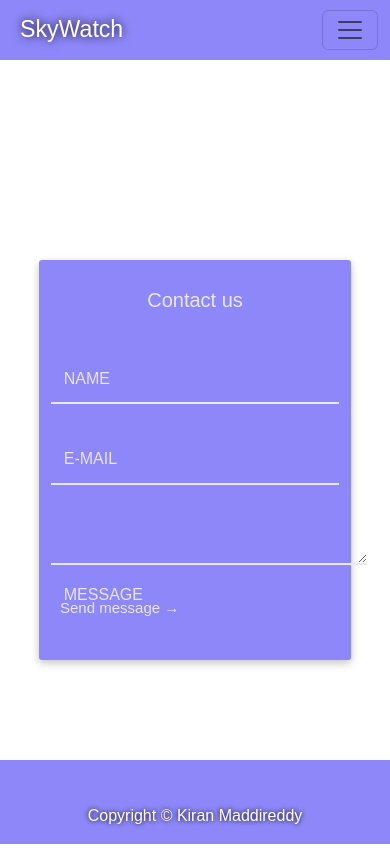
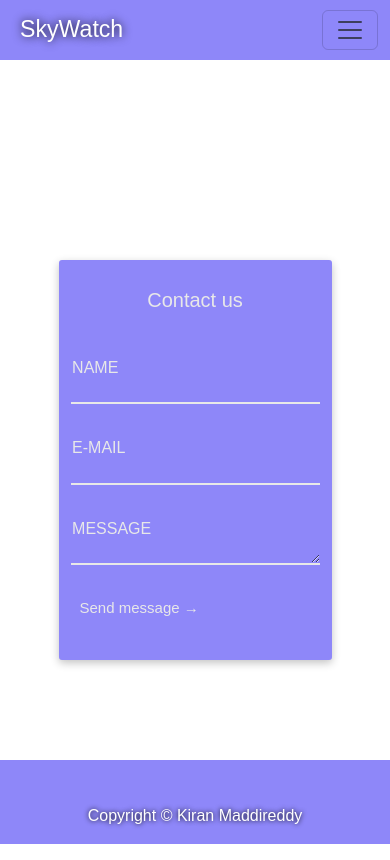
Before and after one commit to Kiran7112/Weather-App, a plain HTML site: page contact.html in a window 390 px wide. Drawn offline with nearby package versions, Linux system fonts and the light colour scheme.

Commit message:
form-update

```diff
--- a/contact.css
+++ b/contact.css
@@ -164,7 +164,7 @@ p{
 }
 @media (max-width:768px) {
   .container {
-    width: 80vw !important;
+    width: 70vw !important;
 
     height: 400px;
   margin:  200px 0;
@@ -174,9 +174,20 @@ p{
     background: linear-gradient(to right, #8E87F9;white);
     box-shadow: rgba(0, 0, 0, 0.24) 0px 3px 8px;
   }
-  .input, textarea {
-    margin: 1em 0 1em 0;
-    width: inherit;
-    position: relative;
+  .input,
+  textarea {
+    width: 100%;
   }
+  .input label {
+    font-size: 100%;
+    position: absolute;
+    left: 0;
+    color: #e8e8e8;
+    padding: 0;
+    margin-left: 0.1em;
+    pointer-events: none;
+    transition: all 0.5s ease;
+    text-transform: uppercase;
+  }
+
 }
--- a/index.css
+++ b/index.css
@@ -134,6 +134,7 @@ p{
     }
     .mobile ul li a{
       color: white;
+      text-decoration: none;
     }
     .mobile ul li a:hover{
         color: black;
```
Also changed, not shown: Index.html (+1 -1 lines), weather.html (+2 -2 lines).
